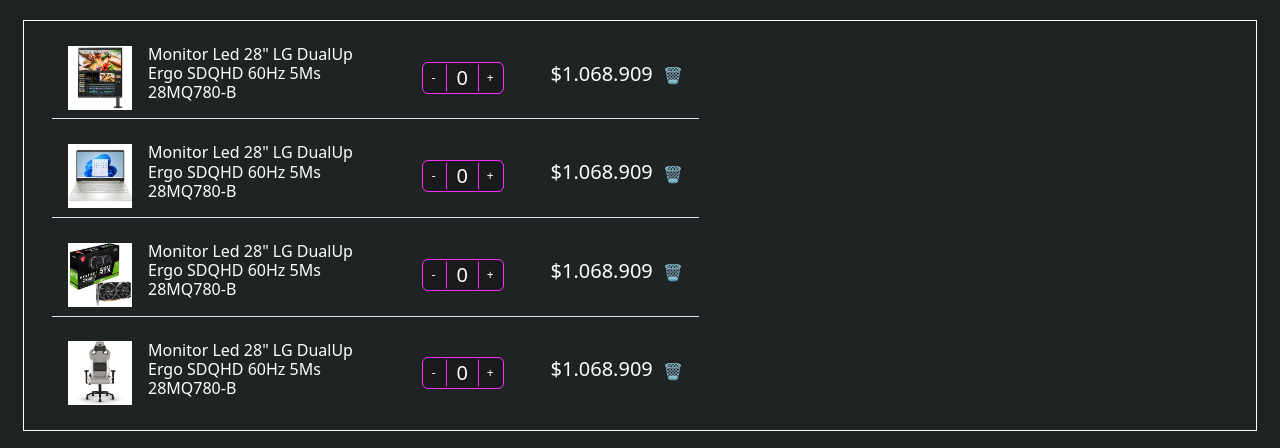
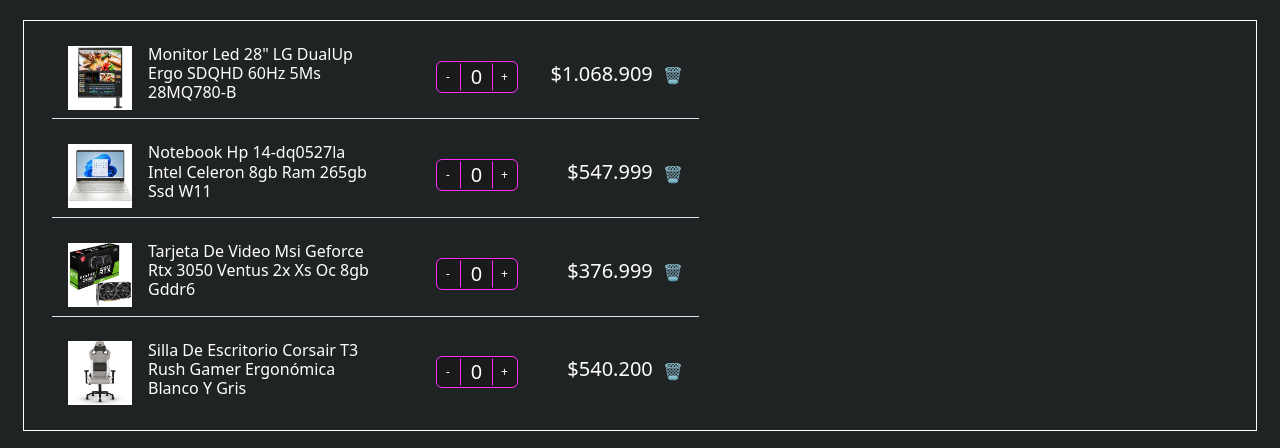
Before and after one commit to teka06/RollingGamer, a plain HTML site: page pages/carrito.html in a window 1280 px wide. Shown: the part 137-585 px from the top of the page. Drawn offline with nearby package versions, Linux system fonts and the light colour scheme; files whose address does not match are found by name.

Commit message:
Ya termine todos los items del carrito

```diff
--- a/pages/carrito.html
+++ b/pages/carrito.html
@@ -211,6 +211,7 @@
                     Monitor Led 28" LG DualUp Ergo SDQHD 60Hz 5Ms 28MQ780-B
                   </h5>
                 </div>
+                <div class="d-flex justify-content-between" style="width: 40%">
                   <div class="cantidad">
                     <button
                       type="button"
@@ -243,6 +244,7 @@
                     <h5 style="font-weight: 500">$1.068.909</h5>
                     <button class="delete">🗑️</button>
                   </div>
+                </div>
               </li>
               <li class="list-group-item">
                 <div class="product">
@@ -251,9 +253,10 @@
                     alt=""
                   />
                   <h5 class="fs-6">
-                    Monitor Led 28" LG DualUp Ergo SDQHD 60Hz 5Ms 28MQ780-B
+                    Notebook Hp 14-dq0527la Intel Celeron 8gb Ram 265gb Ssd W11
                   </h5>
                 </div>
+                <div class="d-flex justify-content-between" style="width: 40%">
                   <div class="cantidad">
                     <button
                       type="button"
@@ -283,8 +286,9 @@
                     </button>
                   </div>
                   <div class="precio">
-                  <h5 style="font-weight: 500">$1.068.909</h5>
+                    <h5 style="font-weight: 500">$547.999</h5>
                     <button class="delete">🗑️</button>
+                  </div>
                 </div>
               </li>
               <li class="list-group-item">
@@ -294,9 +298,11 @@
                     alt=""
                   />
                   <h5 class="fs-6">
-                    Monitor Led 28" LG DualUp Ergo SDQHD 60Hz 5Ms 28MQ780-B
+                    Tarjeta De Video Msi Geforce Rtx 3050 Ventus 2x Xs Oc 8gb
+                    Gddr6
                   </h5>
                 </div>
+                <div class="d-flex justify-content-between" style="width: 40%">
                   <div class="cantidad">
                     <button
                       type="button"
@@ -326,8 +332,9 @@
                     </button>
                   </div>
                   <div class="precio">
-                  <h5 style="font-weight: 500">$1.068.909</h5>
+                    <h5 style="font-weight: 500">$376.999</h5>
                     <button class="delete">🗑️</button>
+                  </div>
                 </div>
               </li>
               <li class="list-group-item">
@@ -337,9 +344,11 @@
                     alt=""
                   />
                   <h5 class="fs-6">
-                    Monitor Led 28" LG DualUp Ergo SDQHD 60Hz 5Ms 28MQ780-B
+                    Silla De Escritorio Corsair T3 Rush Gamer Ergonómica Blanco
+                    Y Gris
                   </h5>
                 </div>
+                <div class="d-flex justify-content-between" style="width: 40%;">
                   <div class="cantidad">
                     <button
                       type="button"
@@ -369,8 +378,9 @@
                     </button>
                   </div>
                   <div class="precio">
-                  <h5 style="font-weight: 500">$1.068.909</h5>
+                    <h5 style="font-weight: 500">$540.200</h5>
                     <button class="delete">🗑️</button>
+                  </div>
                 </div>
               </li>
             </ul>
```
Lines whose indentation alone changed are shown as unchanged.
